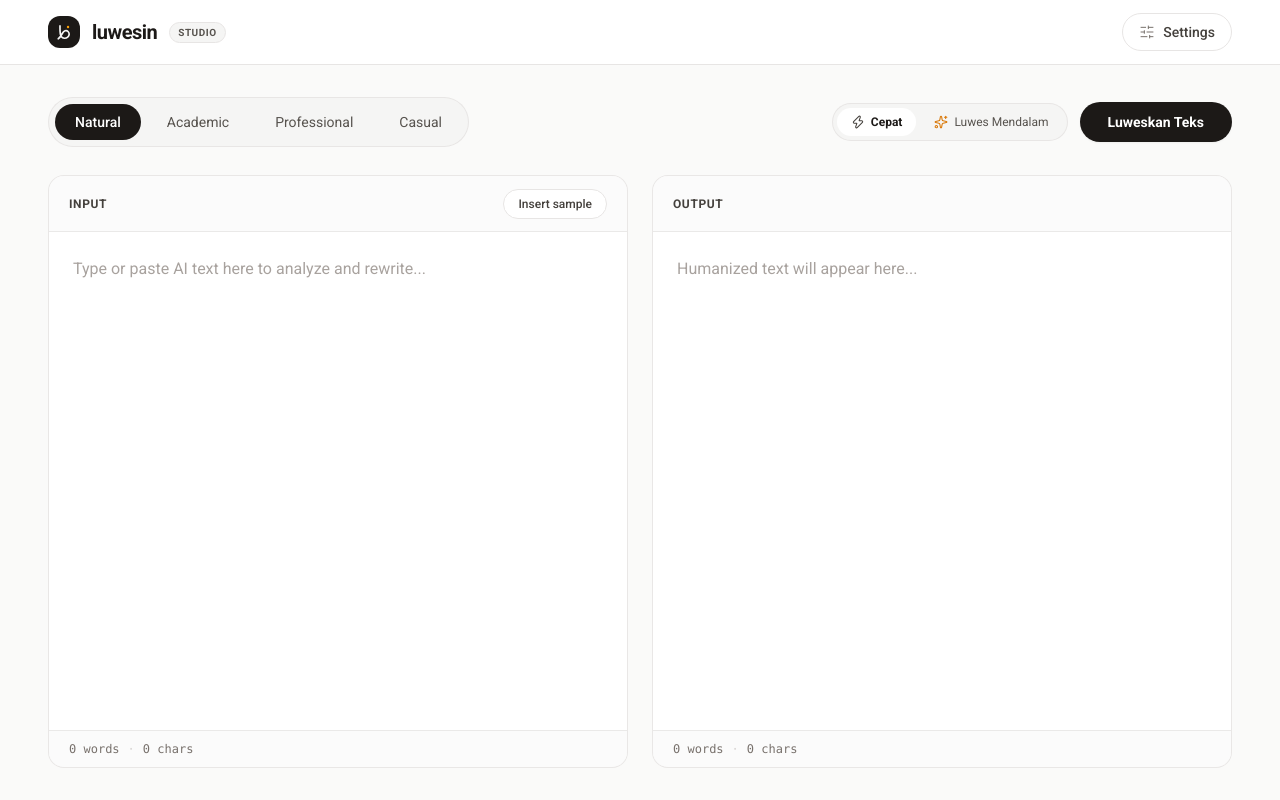
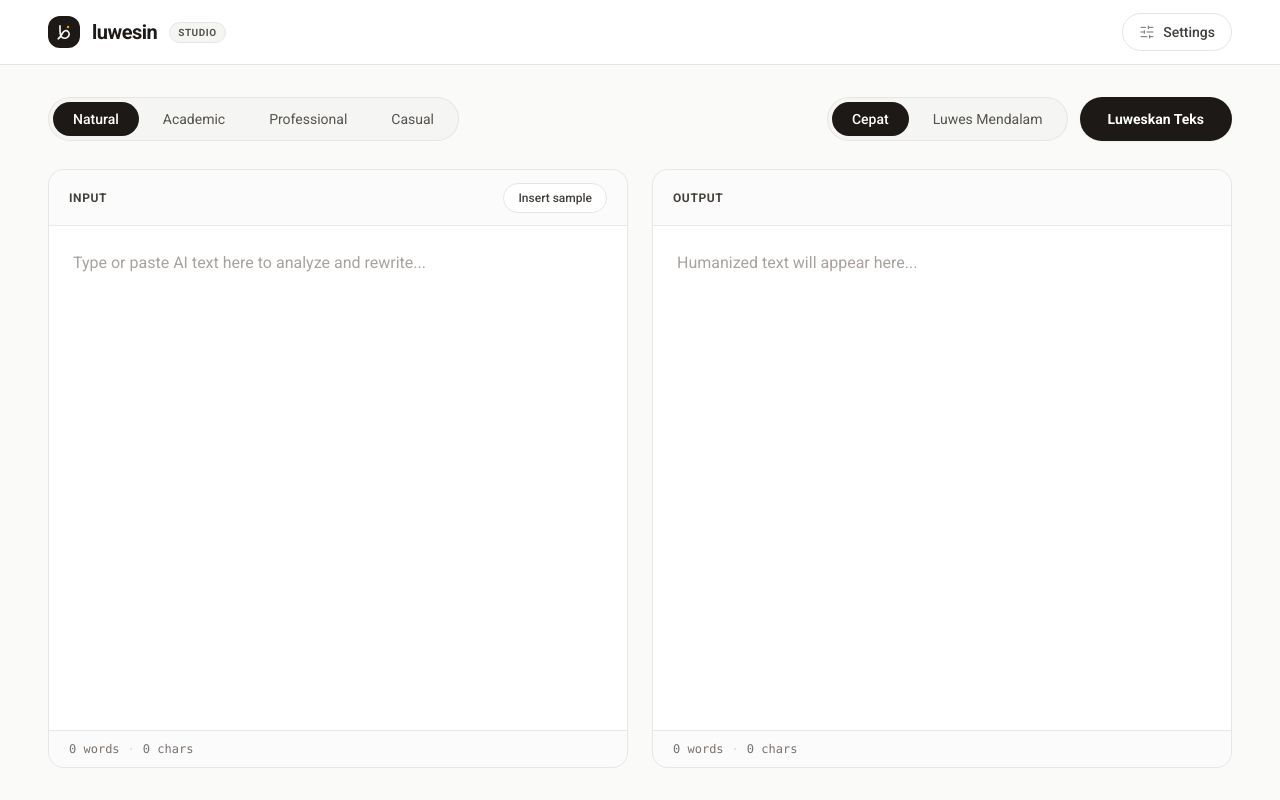
Before and after one commit to projectdummy2025/luwes-project, a React (Vite) app in the folder frontend/: page / in a window 1280 px wide. Built offline with nearby package versions, Linux system fonts and the light colour scheme; no server answers.

Commit message:
standardize toolbar control heights and remove icons from mode buttons

```diff
--- a/frontend/src/App.tsx
+++ b/frontend/src/App.tsx
@@ -1,5 +1,5 @@
 import React from 'react';
-import { Loader2, Zap, Sparkles } from 'lucide-react';
+import { Loader2 } from 'lucide-react';
 import { useHumanizer } from './hooks/useHumanizer';
 import { Header } from './components/Header';
 import { EditorCard } from './components/EditorCard';
@@ -57,15 +57,15 @@ export const App: React.FC = () => {
           </div>
         )}
 
-        {/* Toolbar controls with space-between layout */}
+        {/* Toolbar controls with space-between layout and uniform height */}
         <div className="flex flex-wrap items-center justify-between gap-4 pb-1">
           {/* Left: Tone selector */}
-          <div className="inline-flex items-center gap-1.5 p-1.5 bg-stone-100 border border-stone-200/90 rounded-full shadow-2xs">
+          <div className="h-11 inline-flex items-center gap-1 p-1 bg-stone-100 border border-stone-200/90 rounded-full shadow-2xs">
             {TONE_OPTIONS.map((option) => (
               <button
                 key={option.id}
                 onClick={() => setToneValue(option.id)}
-                className={`px-5 py-2 text-sm transition-all rounded-full ${
+                className={`h-full px-5 flex items-center justify-center text-sm transition-all rounded-full ${
                   toneValue === option.id
                     ? 'bg-stone-900 text-white font-medium shadow-xs'
                     : 'text-stone-600 hover:text-stone-950 font-normal hover:bg-stone-200/50'
@@ -78,37 +78,35 @@ export const App: React.FC = () => {
 
           {/* Right: Mode selector and action button */}
           <div className="flex flex-wrap items-center gap-3">
-            <div className="inline-flex items-center gap-1 p-1 bg-stone-100 border border-stone-200/90 rounded-full shadow-2xs text-xs">
+            <div className="h-11 inline-flex items-center gap-1 p-1 bg-stone-100 border border-stone-200/90 rounded-full shadow-2xs">
               <button
                 onClick={() => setModeValue('fast')}
-                className={`px-3.5 py-1.5 rounded-full transition-all flex items-center gap-1.5 ${
+                className={`h-full px-5 flex items-center justify-center text-sm transition-all rounded-full ${
                   modeValue === 'fast'
-                    ? 'bg-white text-stone-900 font-semibold shadow-xs'
-                    : 'text-stone-600 hover:text-stone-900'
+                    ? 'bg-stone-900 text-white font-medium shadow-xs'
+                    : 'text-stone-600 hover:text-stone-950 font-normal hover:bg-stone-200/50'
                 }`}
                 title="1-Pass Fast Humanization"
               >
-                <Zap className="w-3.5 h-3.5 text-stone-700" strokeWidth={1.8} />
-                <span>Cepat</span>
+                Cepat
               </button>
               <button
                 onClick={() => setModeValue('deep')}
-                className={`px-3.5 py-1.5 rounded-full transition-all flex items-center gap-1.5 ${
+                className={`h-full px-5 flex items-center justify-center text-sm transition-all rounded-full ${
                   modeValue === 'deep'
-                    ? 'bg-white text-stone-900 font-semibold shadow-xs'
-                    : 'text-stone-600 hover:text-stone-900'
+                    ? 'bg-stone-900 text-white font-medium shadow-xs'
+                    : 'text-stone-600 hover:text-stone-950 font-normal hover:bg-stone-200/50'
                 }`}
                 title="Multi-Pass Adversarial Loopback Refinement"
               >
-                <Sparkles className="w-3.5 h-3.5 text-amber-600" strokeWidth={1.8} />
-                <span>Luwes Mendalam</span>
+                Luwes Mendalam
               </button>
             </div>
 
             <button
               onClick={executeHumanize}
               disabled={isLoading}
-              className="flex items-center gap-2 px-7 py-2.5 rounded-full text-sm font-semibold bg-stone-900 hover:bg-stone-800 text-white shadow-sm active:scale-[0.98] transition-all disabled:opacity-40 cursor-pointer disabled:cursor-not-allowed"
+              className="h-11 flex items-center justify-center gap-2 px-7 rounded-full text-sm font-semibold bg-stone-900 hover:bg-stone-800 text-white shadow-sm active:scale-[0.98] transition-all disabled:opacity-40 cursor-pointer disabled:cursor-not-allowed"
             >
               {isLoading && <Loader2 className="w-4 h-4 animate-spin" strokeWidth={1.5} />}
               <span>
```
